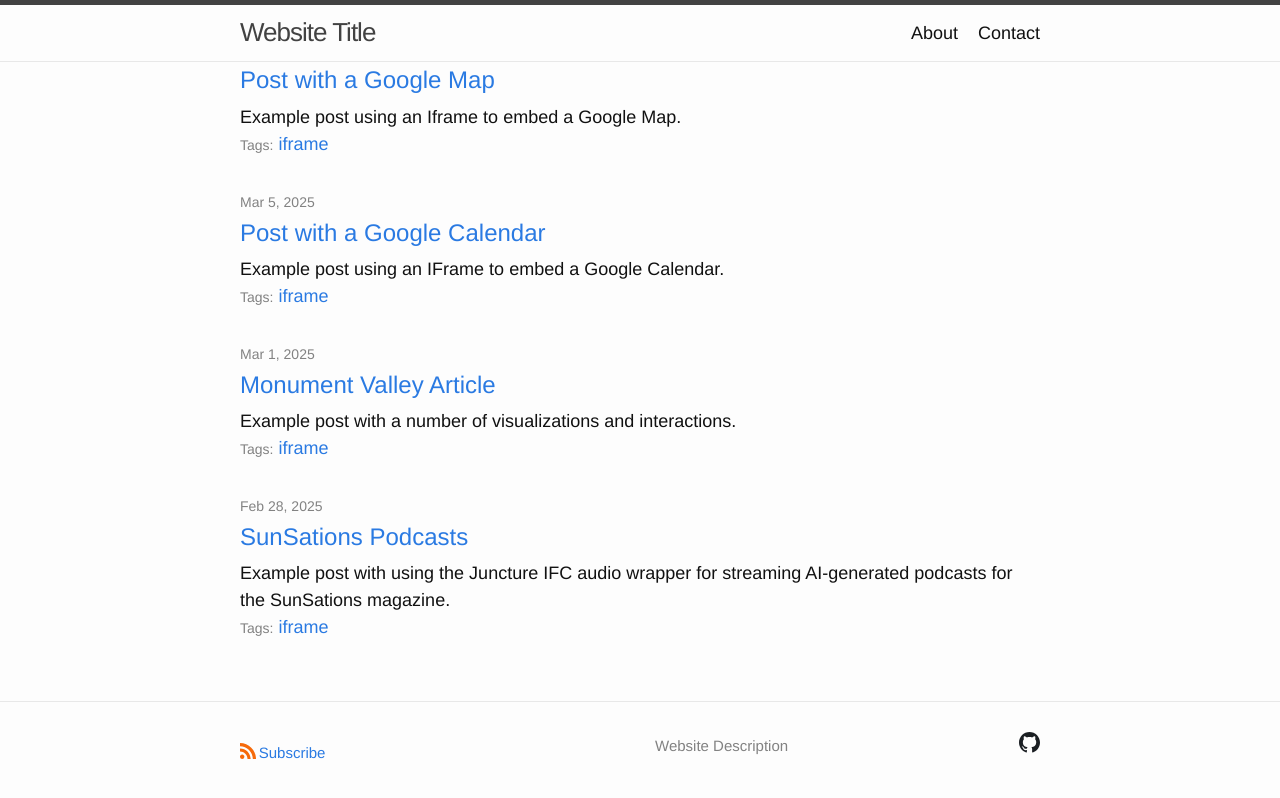
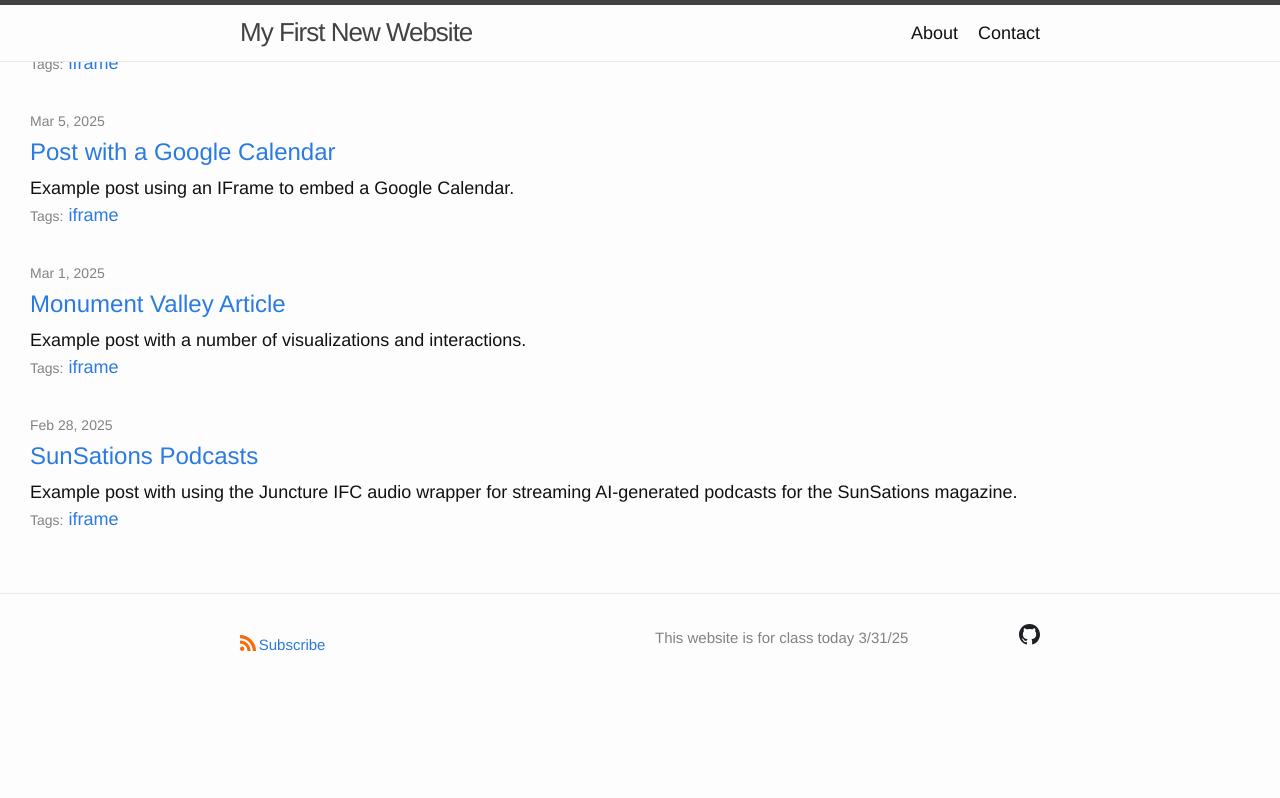
Before and after one commit to palexand3042/Class1, a Jekyll site: the page built from index.md, in a window 1280 px wide and 900 px high, scrolled down 1783 px. Shown: the top 798 px of the window. Built offline with Jekyll 4.4.1, drawn with Linux system fonts in a browser that asks for light colours; a script that is not in the unit is left out.

Commit message:
Update _config.yml

```diff
--- a/_config.yml
+++ b/_config.yml
@@ -1,17 +1,17 @@
-title: Website Title
+title: My First New Website
 
 description: >
-  Website Description
+  This website is for class today 3/31/25
 
 author:
-  name: Name
-  email: your-email@domain.com
+  name: Paul Alexander
+  email: palexand3042@gmail.com
 
 nav_pages:
   - about.md
   - contact.md
 
-max-width: 800px
+max-width: 1600px
 
 show_excerpts: true
 show_rss_feed: true
```
